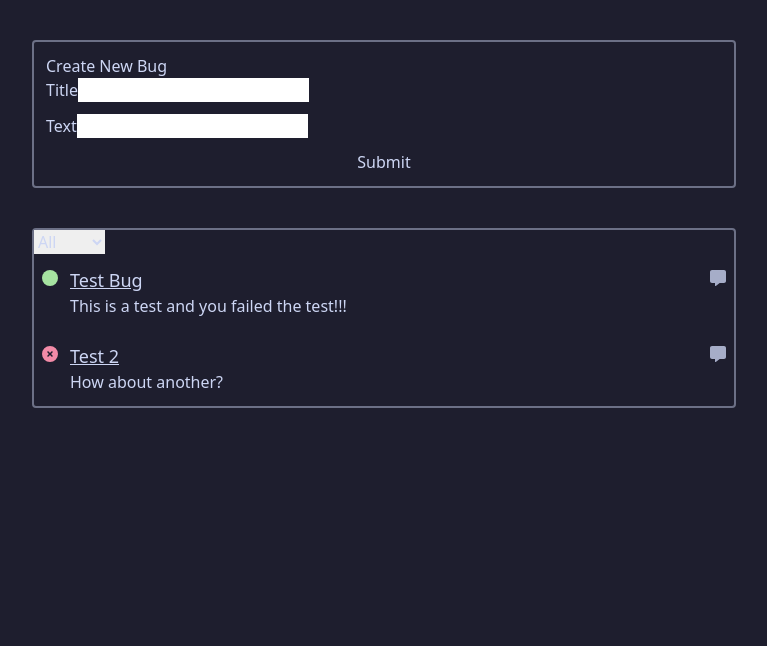
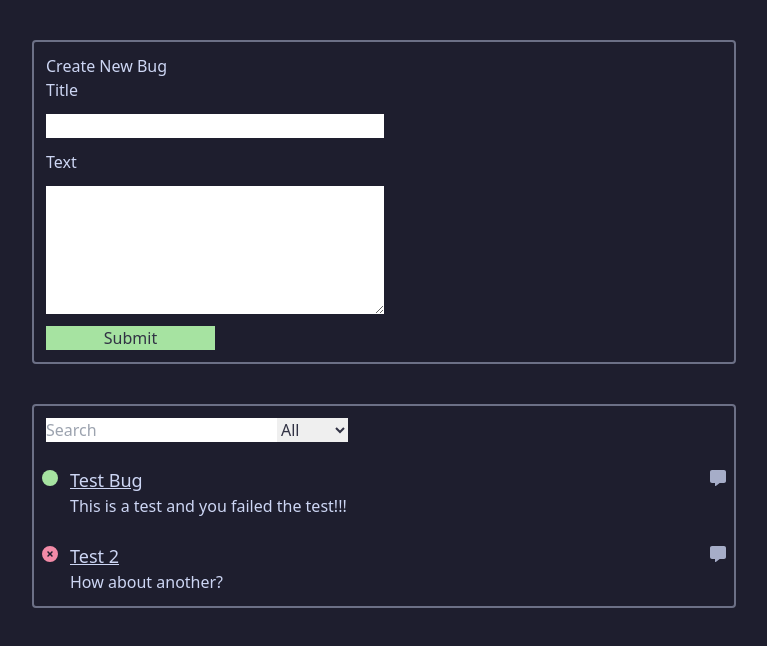
Before and after one commit to Dylan-Clarry/bug-tracker, a React (Vite) app: page / in a window 1280 px wide. Shown: the top 646 px of the page, without its empty margins (256-1023 px from the left). Built offline with nearby package versions, Linux system fonts and the light colour scheme.

Commit message:
added tailwind in css to apply base rules to tags

```diff
--- a/src/Components/Form.tsx
+++ b/src/Components/Form.tsx
@@ -24,7 +24,7 @@ const Form: React.FC<IFormProps> = ({ bugList, setBugList }) => {
 
     return (
         <div className="flex">
-            <div className="mt-10 mx-72 p-3 w-full border-solid border-2 border-cat-overlay0 rounded">
+            <div className="mx-2 md:container md:mx-72 mt-10 p-3 w-full border-solid border-2 border-cat-overlay0 rounded">
                 <h1>Create New Bug</h1>
                 <form
                     className="flex flex-col space-y-3"
@@ -33,23 +33,21 @@ const Form: React.FC<IFormProps> = ({ bugList, setBugList }) => {
                         handleSubmit();
                     }}
                 >
-                    <label htmlFor="title">
-                        Title
+                    <label htmlFor="title">Title</label>
                     <input
+                        className="max-w-[50%]"
                         id="title"
                         value={title}
                         onChange={(e) => setTitle(e.target.value)}
                     />
-                    </label>
-                    <label htmlFor="text">
-                        Text
-                        <input
+                    <label htmlFor="text">Text</label>
+                    <textarea
+                        className="max-w-[50%] h-32"
                         id="text"
                         value={text}
                         onChange={(e) => setText(e.target.value)}
                     />
-                    </label>
-                    <button>Submit</button>
+                    <button className="bg-cat-green max-w-[25%]">Submit</button>
                 </form>
             </div>
         </div>
--- a/src/Pages/Home.tsx
+++ b/src/Pages/Home.tsx
@@ -23,8 +23,9 @@ const Home: React.FC<IHomeProps> = ({
         <div className="Home">
             <Form bugList={bugList} setBugList={setBugList} />
             <div className="flex">
-                <div className="mt-10 mx-72 w-full border-solid border-2 border-cat-overlay0 rounded">
-                    <div className="bug-list-bar">
+                <div className="mx-2 md:container md:mx-72 mt-10 w-full border-solid border-2 border-cat-overlay0 rounded">
+                    <div className="bug-list-bar p-3">
+                        <input placeholder="Search" />
                         <select onChange={handleSelectStatus}>
                             <option>All</option>
                             <option>Open</option>
--- a/src/index.css
+++ b/src/index.css
@@ -4,3 +4,12 @@
 
 :root {
 }
+
+@layer components {
+    input,
+    textarea,
+    button,
+    select {
+        @apply text-cat-surface0;
+    }
+}
```
Lines whose indentation alone changed are shown as unchanged.
